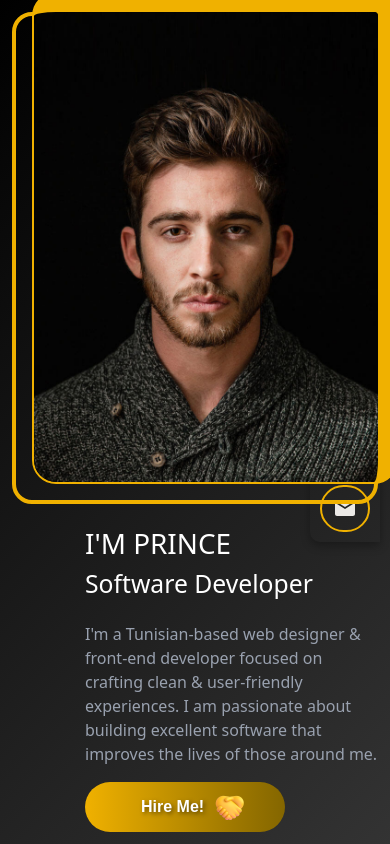
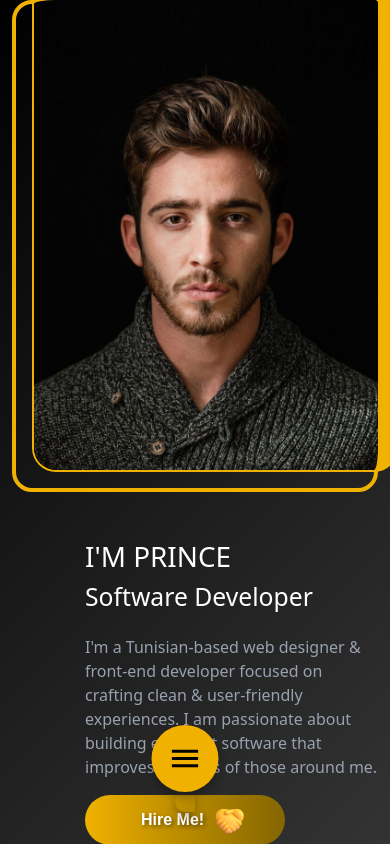
Before and after one commit to dev-princek/princedev, a Next.js app: page / in a window 390 px wide. Built offline with nearby package versions, Linux system fonts and the light colour scheme.

Commit message:
responsive header menu updated

```diff
--- a/package.json
+++ b/package.json
@@ -15,9 +15,12 @@
     "@mui/material": "^6.4.8",
     "bootstrap": "^5.3.3",
     "framer-motion": "^12.5.0",
+    "lib-utils-ts": "^0.0.0-test",
+    "lucide-react": "^0.487.0",
     "next": "15.2.3",
     "react": "^19.0.0",
-    "react-dom": "^19.0.0"
+    "react-dom": "^19.0.0",
+    "tailwind-merge": "^3.2.0"
   },
   "devDependencies": {
     "@eslint/eslintrc": "^3",
--- a/src/app/globals.css
+++ b/src/app/globals.css
@@ -3,10 +3,12 @@
 @tailwind components;
 @tailwind utilities;
 
-html, body {
+html,
+body {
   margin: 0;
   padding: 0;
-  overflow: hidden; /* Prevents unwanted scrolling */
+  overflow: hidden;
+  /* Prevents unwanted scrolling */
   /* background: black; */
   background: linear-gradient(135deg, #000000, #1a1a1a, #333333);
 
@@ -14,25 +16,26 @@ html, body {
 
 }
 
-
-
-
-
 ::-webkit-scrollbar {
-  width: 8px; /* Adjust width as needed */
+  width: 8px;
+  /* Adjust width as needed */
 }
 
 ::-webkit-scrollbar-track {
-  background-color: #000; /* Color of the track */
+  background-color: #000;
+  /* Color of the track */
 }
 
 ::-webkit-scrollbar-thumb {
-  background-color: #ffbb00; /* Color of the thumb */
-  border-radius: 4px; /* Optional: round the thumb */
+  background-color: #ffbb00;
+  /* Color of the thumb */
+  border-radius: 4px;
+  /* Optional: round the thumb */
 }
 
 ::-webkit-scrollbar-thumb:hover {
-  background-color: #ffbb00; /* Color of the thumb on hover */
+  background-color: #ffbb00;
+  /* Color of the thumb on hover */
 }
 
 /* For Firefox */
@@ -40,7 +43,8 @@ html, body {
   scrollbar-width: thin;
   scrollbar-color: #ffbb00 #000;
 }
-.imageSection  {
+
+.imageSection {
   position: relative;
   background-color: #ffbb00;
   border-top-left-radius: 20px;
@@ -102,7 +106,7 @@ html, body {
 }
 
 .image_section {
-  border: 15px solid  #ffbb00;
+  border: 15px solid #ffbb00;
   z-index: 9999;
   border-radius: 21px;
   border-radius: 20px;
@@ -119,6 +123,7 @@ html, body {
   border-left: 2px solid #f0b100;
   border-bottom: 2px solid #f0b100;
 }
+
 .border-custom-radius {
   border-radius: 20px;
 }
@@ -135,14 +140,13 @@ html, body {
   transition: 0.5s;
   font-family: "Montserrat", sans-serif;
   font-size: 1rem;
-  background-image: linear-gradient(
-    to right,
-    #f0b100, /* Theme color */
-    #d49e00,
-    #b98b00,
-    #9e7800,
-    #846600
-  );
+  background-image: linear-gradient(to right,
+      #f0b100,
+      /* Theme color */
+      #d49e00,
+      #b98b00,
+      #9e7800,
+      #846600);
   color: white;
   animation: blurr 2s;
   animation-iteration-count: infinite;
@@ -160,6 +164,7 @@ html, body {
 }
 
 @keyframes blurr {
+
   0%,
   100% {
     box-shadow: 0 0 10px var(--handshake);
@@ -174,6 +179,7 @@ html, body {
   0% {
     opacity: 100%;
   }
+
   100% {
     opacity: 0%;
   }
@@ -186,6 +192,7 @@ html, body {
   transition: all .5s;
   text-shadow: 2px 2px 4px #00000080;
 }
+
 .button:hover .title {
   transform: translateX(-140px);
   animation: fade 0.5s;
@@ -232,6 +239,7 @@ html, body {
     opacity: 1;
     transform: scale(1);
   }
+
   to {
     opacity: 0;
     transform: scale(3);
@@ -244,6 +252,7 @@ a {
   color: white;
   transition: color 0.3s ease-in-out;
 }
+
 /* Header container */
 .header {
   position: fixed;
@@ -254,6 +263,7 @@ a {
   padding: 10px;
   border-radius: 10px 0 0 10px;
   box-shadow: 0px 4px 10px rgba(0, 0, 0, 0.3);
+  z-index: 99999;
 }
 
 /* Menu container */
@@ -265,7 +275,7 @@ a {
 }
 
 /* Default menu item */
-.menu-item {
+.menu-item-desktop {
   display: flex;
   align-items: center;
   gap: 20px;
@@ -283,7 +293,7 @@ a {
 }
 
 /* Hover effect: expand background & show text */
-.menu-item.active {
+.menu-item-desktop.active {
   background-color: #f0b100;
   color: #000;
   border: 2px solid #fff;
@@ -299,12 +309,12 @@ a {
 }
 
 /* Show text inside button when hovered */
-.menu-item.active .menu-text {
+.menu-item-desktop.active .menu-text {
   opacity: 1;
 }
 
 
-.menu-item.activeCurrent {
+.menu-item-desktop.activeCurrent {
   color: #f39c12;
   /* font-weight: bold; */
 }
@@ -315,24 +325,28 @@ a {
   border-radius: 10px;
   box-shadow: 0 4px 15px rgba(0, 0, 0, 0.5);
 }
+
 .video-container {
-  position: fixed; /* Ensures full viewport coverage */
+  position: fixed;
+  /* Ensures full viewport coverage */
   top: 0;
   left: 0;
   width: 100vw;
   height: 100vh;
-  z-index: -1; /* Keeps the video behind content */
+  z-index: -1;
+  /* Keeps the video behind content */
   overflow: hidden;
 }
 
 .video-container video {
   width: 100%;
   height: 100%;
-  object-fit: cover; /* Ensures video scales proportionally */
+  object-fit: cover;
+  /* Ensures video scales proportionally */
 }
 
 
-.btn-activeNow{
+.btn-activeNow {
   background-color: #f0b100;
   color: #000;
 }
@@ -354,24 +368,28 @@ a {
   margin: 20px 5px;
   box-shadow: 0 3px 20px 0 rgba(0, 0, 0, 0.06);
 }
+
 .dedcription-btn .btn-icon {
   background-color: #ffa000;
   width: 92px;
   height: 44px;
   float: right;
   position: absolute;
-  border-radius: 30px 30px 30px 0;;
+  border-radius: 30px 30px 30px 0;
+  ;
   right: 0px;
   top: 0px;
   transition: all 0.3s;
   padding: 8px 4px 0 9px;
 
 }
+
 .name-descripeion {
   position: relative;
   z-index: 9999;
   color: #ffa000;
 }
+
 .btn-icon::after {
   content: "";
   width: 0;
@@ -382,22 +400,26 @@ a {
   top: 0px;
   left: 0px;
 }
+
 .dedcription-btn:hover .btn-icon {
   width: 100%;
   border-radius: 30px;
 }
+
 .dedcription-btn:hover .btn-icon::after {
   display: none;
   opacity: 0.1;
 }
+
 .btn-icon i {
   position: absolute;
   right: 25px;
   top: 15px;
   color: #fff;
 }
+
 .dedcription-btn:hover {
-  color: #fff!important;
+  color: #fff !important;
 }
 
 .hover-box {
@@ -407,3 +429,96 @@ a {
   justify-content: center;
   align-items: center;
 }
+
+
+.menu {
+  display: flex;
+  justify-content: center;
+  gap: 20px;
+}
+.circular-menu {
+  display: none;
+}
+
+@media (max-width: 768px) {
+  .menu {
+    display: none;
+  }
+
+  /* Circular mobile menu container */
+  .circular-menu {
+    display: block;
+    position: fixed;
+    bottom: 20px;
+    left: 50%;
+    transform: translateX(-50%);
+    z-index: 9999;
+    display: flex;
+    align-items: center;
+    justify-content: center;
+  }
+
+  /* Menu button */
+  .circular-menu .menu-btn {
+    background-color: #f0b100;
+    color: black;
+    border-radius: 50%;
+    padding: 16px;
+    display: flex;
+    align-items: center;
+    justify-content: center;
+    box-shadow: 0 4px 10px rgba(0, 0, 0, 0.3);
+  }
+
+  /* Hidden by default */
+  .circular-menu .menu-items {
+    position: absolute;
+    bottom: 70px;
+    display: flex;
+    gap: 15px;
+    opacity: 0;
+    transform: scale(0);
+    transition: all 0.3s ease;
+  }
+
+  /* When active - spread out horizontally */
+  .circular-menu .menu-items.active {
+    opacity: 1;
+    transform: scale(1);
+  }
+
+  /* Individual menu item icons */
+  .circular-menu .menu-item {
+    background-color: #f0b100;
+    border-radius: 50%;
+    padding: 12px;
+    text-align: center;
+    color: black;
+    display: flex;
+    flex-direction: column;
+    align-items: center;
+    justify-content: center;
+    box-shadow: 0 2px 6px rgba(0, 0, 0, 0.2);
+    transition: background 0.3s ease;
+  }
+
+  .circular-menu .menu-item:hover {
+    background-color: #ddd;
+  }
+
+  .circular-menu .menu-label {
+    font-size: 12px;
+    margin-top: 4px;
+  }
+
+  .header {
+    position: fixed;
+    right: 50%;
+    top: 95%;
+    transform: translateY(-50%);
+    padding: 10px;
+    border-radius: 10px 0 0 10px;
+    box-shadow: 0 4px 10px #0000004d;
+    z-index: 99999;
+  }
+}
--- a/src/components/Header.tsx
+++ b/src/components/Header.tsx
@@ -1,9 +1,11 @@
 'use client'
-import React, { useState } from "react";
-import { Home, Person, Work, Email } from "@mui/icons-material";
+import React, { useState,useEffect } from "react";
+import { Home, Person, Work, Email, Menu as MenuIcon } from "@mui/icons-material";
 
-const Header = ({ setActiveComponent}: { setActiveComponent: (component: string) => void, activeComponent: string }) => {
+const Header = ({ setActiveComponent }: { setActiveComponent: (component: string) => void, activeComponent: string }) => {
   const [hoveredItem, setHoveredItem] = useState<string | null>(null);
+  const [isMobile, setIsMobile] = useState<boolean>(false);
+  const [isMobileMenuOpen, setIsMobileMenuOpen] = useState<boolean>(false);
 
   const menuItems = [
     { id: "home", label: "Home", icon: <Home fontSize="medium" /> },
@@ -11,24 +13,60 @@ const Header = ({ setActiveComponent}: { setActiveComponent: (component: string)
     { id: "project", label: "Project", icon: <Work fontSize="medium" /> },
     { id: "contact", label: "Contact", icon: <Email fontSize="medium" /> },
   ];
-//  className={`menu-item ${hoveredItem === item.id ? "active" : ""} ${activeComponent == item.id ? "activeCurrent" : ""}` }
+  useEffect(() => {
+    const handleResize = () => {
+      setIsMobile(window.innerWidth <= 768);
+
+    };
+    handleResize(); // Initialize on mount
+    window.addEventListener("resize", handleResize);
+    return () => window.removeEventListener("resize", handleResize);
+  }, []);
+
   return (
     <header className="header">
+      {/* Desktop Menu */}
       <nav className="menu">
         {menuItems.map((item) => (
-           <a
+          <a
             key={item.id}
             href="#"
-            className={`menu-item ${hoveredItem === item.id ? "active" : ""} ` }
+            className={`menu-item-desktop ${hoveredItem === item.id ? "active" : ""}`}
             onMouseEnter={() => setHoveredItem(item.id)}
             onMouseLeave={() => setHoveredItem(null)}
             onClick={() => setActiveComponent(item.id)}
-             >
+          >
             {item.icon}
             <span className="menu-text">{item.label}</span>
-            </a>
+          </a>
         ))}
       </nav>
+
+      {/* Mobile Circular Menu */}
+      <div className="circular-menu">
+        <div
+          className="menu-btn"
+          onClick={() => setIsMobileMenuOpen(!isMobileMenuOpen)}
+        >
+          <MenuIcon fontSize="large" />
+        </div>
+
+        <div className={`menu-items ${isMobileMenuOpen ? "active" : ""}`}>
+          {menuItems.map((item, index) => (
+            <a
+              key={item.id}
+              href="#"
+              className="menu-item"
+              onClick={() => {
+                setActiveComponent(item.id);
+                setIsMobileMenuOpen(false); // Close menu after selecting
+              }}
+            >
+              {item.icon}
+            </a>
+          ))}
+        </div>
+      </div>
     </header>
   );
 };
--- a/src/components/Hero.tsx
+++ b/src/components/Hero.tsx
@@ -27,7 +27,7 @@ const Hero = () => {
                 </div>
 
                 {/* Content Section */}
-                <div className="col-md-8 d-flex justify-content-center align-items-center" style={{ paddingLeft: '85px' }}>
+                <div className="col-md-8 mt-5 d-flex justify-content-center align-items-center" style={{ paddingLeft: '85px' }}>
                     <div className="text-start">
                         <h1 className="text-6xl font-bold text-yellow-500">I'M PRINCE </h1>
                         <h2 className="text-4xl font-bold">Software Developer</h2>
--- a/src/js/Custom.js
+++ b/src/js/Custom.js
@@ -48,6 +48,10 @@ const Custom = () => {
                 cursor.classList.remove('hover');
             });
         });
+        document.querySelector('.menu-btn').addEventListener('click', function () {
+            document.querySelector('.menu-items').classList.toggle('active');
+        });
+
 
     }, []);
 
```
Also changed, not shown: public/images/bacpak-logo.png (added), 1 other file (tests, documents, lock files or other folders).
